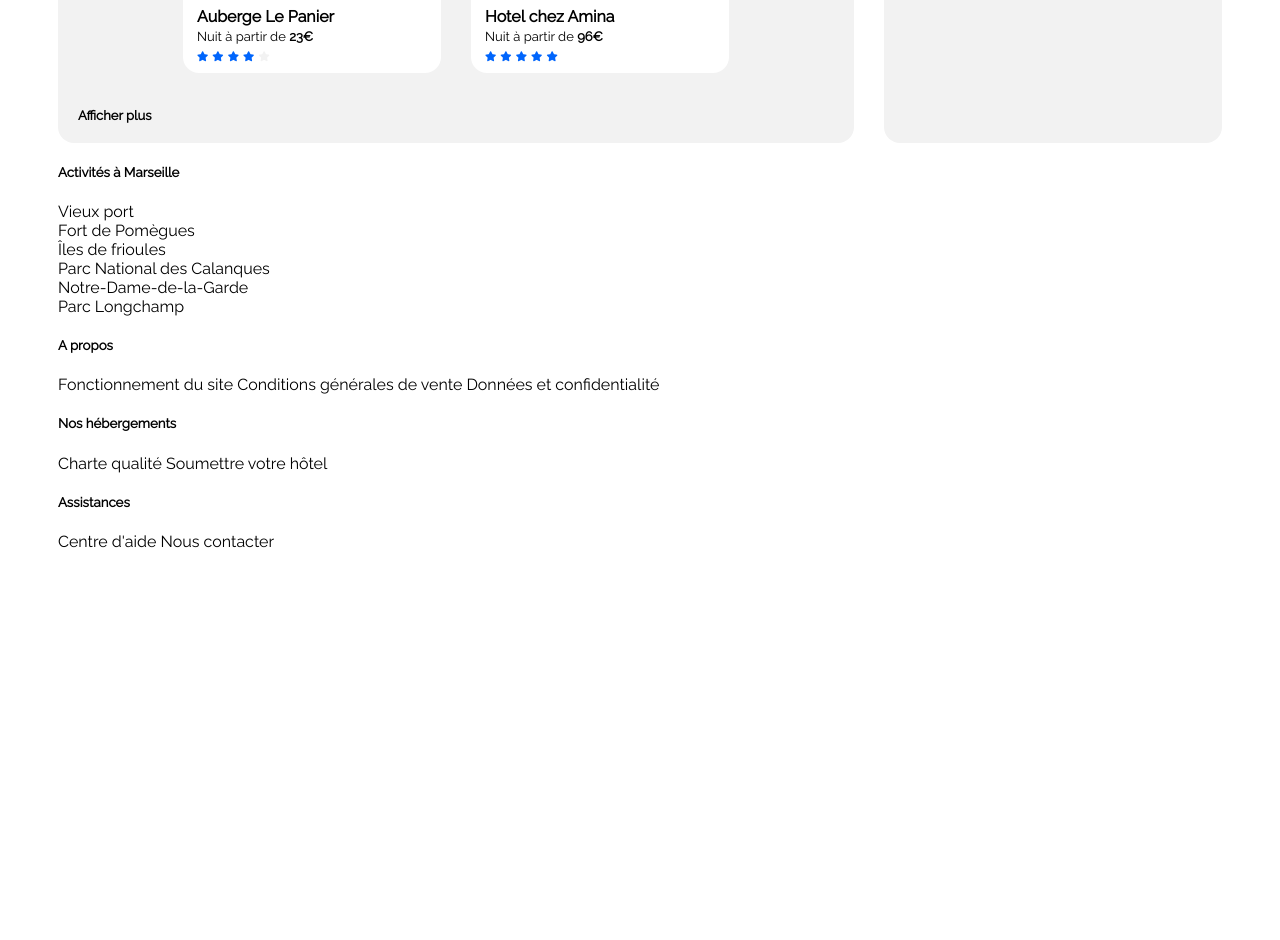
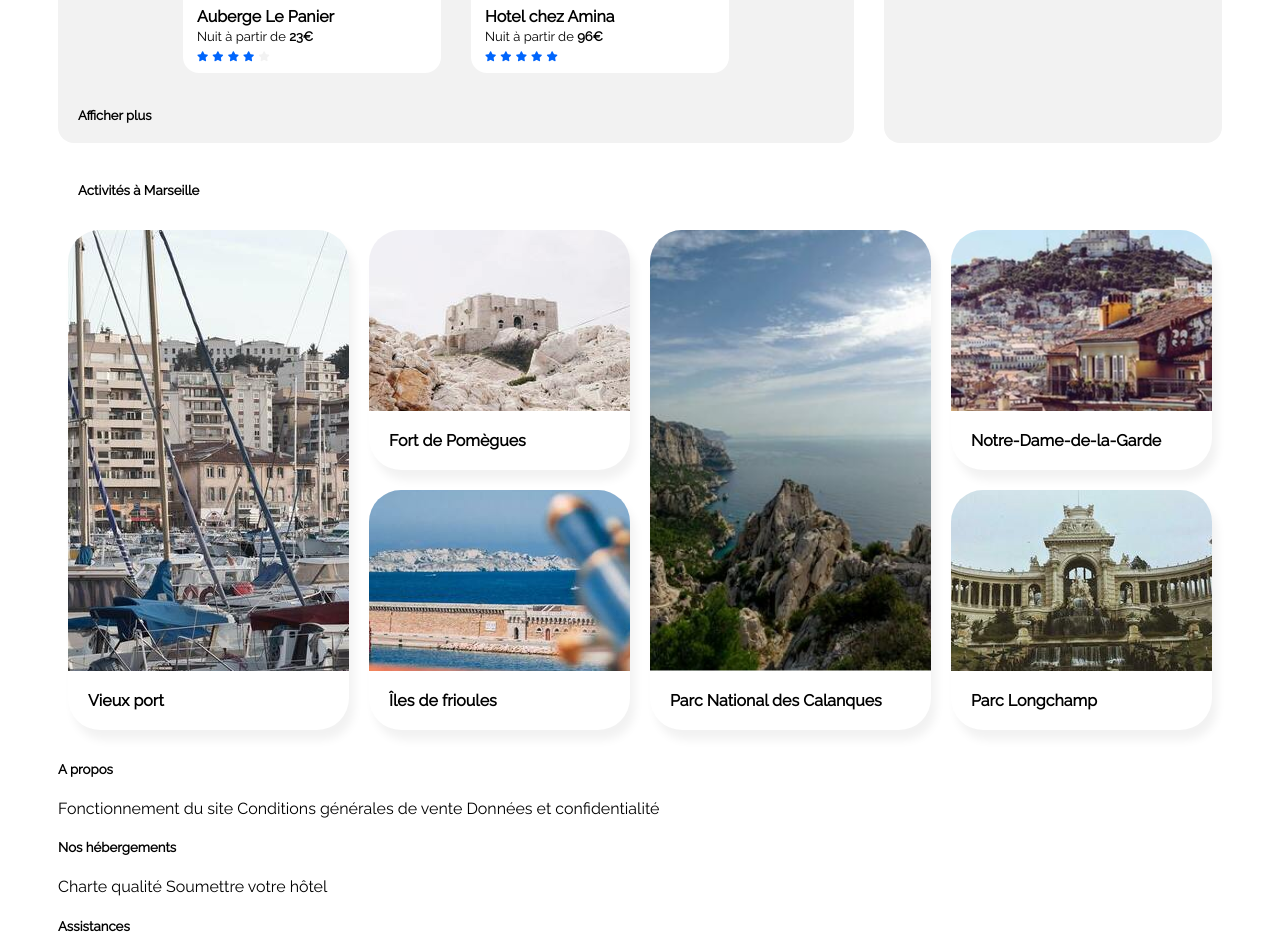
Before and after one commit to AlexMero/AlexisRodrigues_2_06052021, a plain HTML site: page index.html in a window 1280 px wide. Shown: the part 926-1866 px from the top of the page. Before the commit the page ends 1485 px from the top, so only its background shows below. Drawn offline with Linux system fonts and the light colour scheme.

Commit message:
Ajout CSS section Activites

```diff
--- a/index.html
+++ b/index.html
@@ -15,7 +15,7 @@
     <!--Entête comprenant logo et menu-->
     <header id="header">
         <!--Logo à ajouter ici-->
-        <img src="images/logo/Reservia.svg" id="logo">
+        <img src="images/logo/Reservia.svg" id="imgLogo">
         <!--Menu navbar-->
         <nav id="navbarHeader">
             <div id="navHeader1" class="divHeader">
@@ -174,7 +174,7 @@
         <!--Section affichant les résultats de recherche lié à la popularité-->
         <section id="sectionPopulaire">
             <span id="hPopulaireContent">
-                <h5 id="hPopulaire" class="fontBold">Les plus populaires</h5>
+                <h5 class="fontBold">Les plus populaires</h5>
                 <i class="fas fa-chart-line"></i>
             </span>
             <div id="divContainerResultatPopulaire">
@@ -232,36 +232,66 @@
 
     <!--Section affichant les activités-->
     <section id="sectionActivites">
-        <h5>Activités à Marseille</h5>
-        <div id="divResultatActivites1">
-            <span id="spanResultatActivites1">
+        <h5 id="hActivites">Activités à Marseille</h5>
+
+        <div id="divContainerResultatsActivites">
+            <div class="divContainerActivites whiteBackMarginTen boxShadow ">
+                <div class="divContainerImageActivites">
+                    <img src="images/activites/3_medium/reno-laithienne-QUgJhdY5Fyk-unsplash.jpg" class="imgActivites ">
+                </div>
+                <span class="spanResultatActivites">
                     Vieux port
                 </span>
             </div>
-        <div id="divResultatActivites2">
-            <span id="spanResultatActivites2">
+
+            <div class="divContainerActivites">
+                <div class="whiteBackMarginTen divActivite boxShadow">
+                    <div class="divContainerImageActivites ">
+                        <img src="images/activites/4_small/paul-hermann-QFTrLdQIRhI-unsplash.jpg" class="imgActivites ">
+                    </div>
+                    <span class="spanResultatActivites">
                         Fort de Pomègues
                     </span>
                 </div>
-        <div id="divResultatActivites3">
-            <span id="spanResultatActivites3">
+
+                <div class="whiteBackMarginTen divActivite boxShadow">
+                    <div class="divContainerImageActivites">
+                        <img src="images/activites/4_small/kevin-hikari-rV_Qd1l-VXg-unsplash.jpg" class="imgActivites">
+                    </div>
+                    <span class="spanResultatActivites">
                         Îles de frioules
                     </span>
                 </div>
-        <div id="divResultatActivites4">
-            <span id="spanResultatActivites4">
+            </div>
+
+            <div class="divContainerActivites whiteBackMarginTen boxShadow">
+                <div class="divContainerImageActivites">
+                    <img src="images/activites/4_small/kilyan-sockalingum-NR8-cBCN3aI-unsplash.jpg" class="imgActivites">
+                </div>
+                <span class="spanResultatActivites">
                     Parc National des Calanques
                 </span>
             </div>
-        <div id="divResultatActivites5">
-            <span id="spanResultatActivites5">
+
+            <div class="divContainerActivites">
+                <div class="whiteBackMarginTen divActivite boxShadow">
+                    <div class="divContainerImageActivites">
+                        <img src="images/activites/4_small/florian-wehde-xW9e8gdotxI-unsplash.jpg" class="imgActivites">
+                    </div>
+                    <span class="spanResultatActivites">
                         Notre-Dame-de-la-Garde
                     </span>
                 </div>
-        <div id="divResultatActivites6">
-            <span id="spanResultatActivites6">
+
+                <div class="whiteBackMarginTen divActivite boxShadow">
+                    <div class="divContainerImageActivites">
+                    <img src="images/activites/4_small/lena-paulin-wH2-EJoDcV0-unsplash.jpg" class="imgActivites">
+                    </div>
+                    <span class="spanResultatActivites">
                         Parc Longchamp
                     </span>
+                </div>
+            </div>
         </div>
     </section>
 
--- a/style.css
+++ b/style.css
@@ -19,7 +19,7 @@ body {
 
 }
 
-#logo{
+#imgLogo{
     padding-left: 20px;
 }
 
@@ -231,10 +231,6 @@ a{
     margin-left: 30px;
 }
 
-#hPopulaire{
-
-}
-
 #divContainerResultatPopulaire{
     display: flex;
     flex-flow: row wrap;
@@ -280,3 +276,69 @@ a{
     margin-left: 20px;
     margin-top: 20px;
 }
+
+#sectionActivites{
+    display: flex;
+    flex-direction: column;
+}
+
+#hActivites{
+    margin-left: 20px;
+    margin-top: 40px;
+}
+
+
+
+#divContainerResultatsActivites{
+    display: flex;
+    width: 100%;
+}
+
+.divContainerActivites{
+    display: flex;
+    flex-direction: column;
+    min-height: 500px;
+    width: 25%;
+    border-radius: 1em;
+}
+
+.divActivite{
+    min-height: 240px;
+    display: flex;
+    flex-direction: column;
+}
+
+.divContainerImageActivites{
+    width: 100%;
+    height: 100%;
+    position: relative;
+    display: inline-block;
+    overflow: hidden;
+    border-top-left-radius: 2em;
+    border-top-right-radius: 2em;
+}
+
+.imgActivites{
+    display: block;
+    position: absolute;
+    top: 50%;
+    left: 50%;
+    min-height: 100%;
+    min-width: 100%;
+    transform: translate(-50%, -50%);
+
+}
+.spanResultatActivites{
+    padding: 20px 20px;
+    font-weight : bold;
+}
+
+.whiteBackMarginTen{
+    background-color: white;
+    margin: 10px;
+    border-radius: 2em;
+}
+
+.boxShadow{
+    box-shadow: 5px 10px 10px #f2f2f2;
+}
```
Lines whose indentation alone changed are shown as unchanged.
